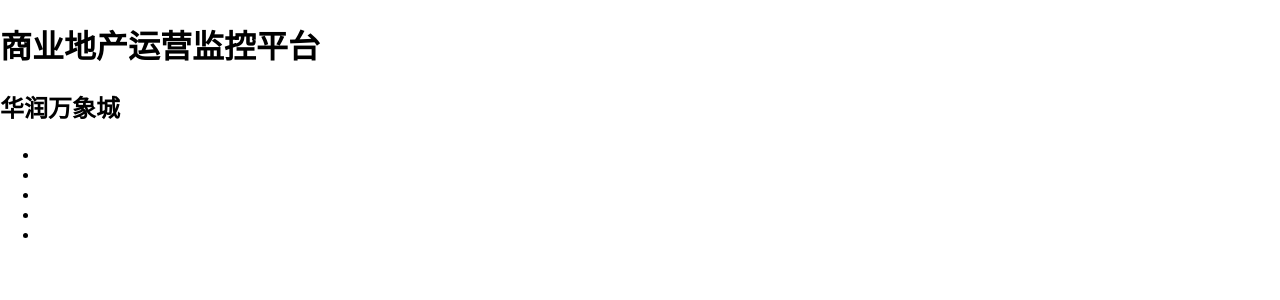
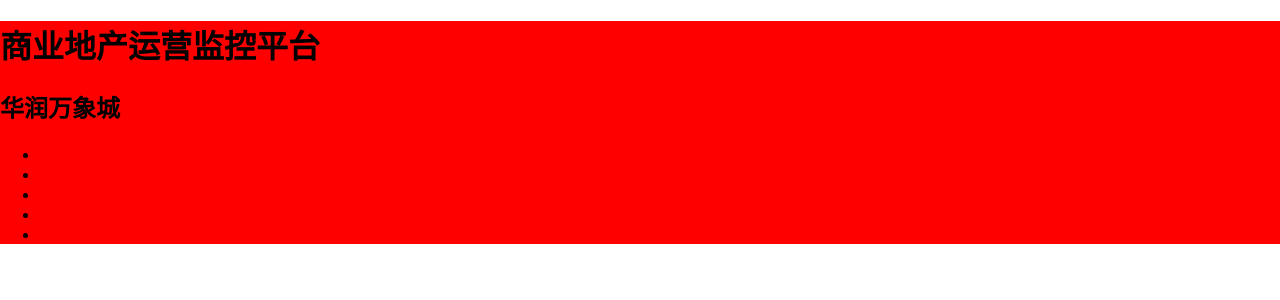
Before and after one commit to Bluepig/shurong, a React (Create React App) app: page / in a window 1280 px wide. Shown: the top 300 px of the page. Built offline with nearby package versions, Linux system fonts and the light colour scheme.

Commit message:
added sass loader

```diff
--- a/package.json
+++ b/package.json
@@ -6,6 +6,7 @@
     "d3": "^5.7.0",
     "express": "^4.16.4",
     "mongodb": "^3.1.9",
+    "node-sass": "^4.10.0",
     "react": "^16.6.1",
     "react-bulma-components": "^2.2.0",
     "react-dom": "^16.6.1",
--- a/src/components/Sidebar.js
+++ b/src/components/Sidebar.js
@@ -1,5 +1,5 @@
 import React from 'react';
-
+import '../styles/style.sass';
 class Sidebar extends React.Component {
   constructor(props) {
     super(props);
@@ -8,7 +8,7 @@
   }
   render() {
     return (
-      <div>
+      <div className="test">
         <h1>商业地产运营监控平台</h1>
         <h2>华润万象城</h2>
         <ul>
--- /dev/null
+++ b/src/styles/style.sass
@@ -0,0 +1,3 @@
+$highlight-color: red;
+.test
+  background: $highlight-color;
```
Also changed, not shown: 1 other file (tests, documents, lock files or other folders).
